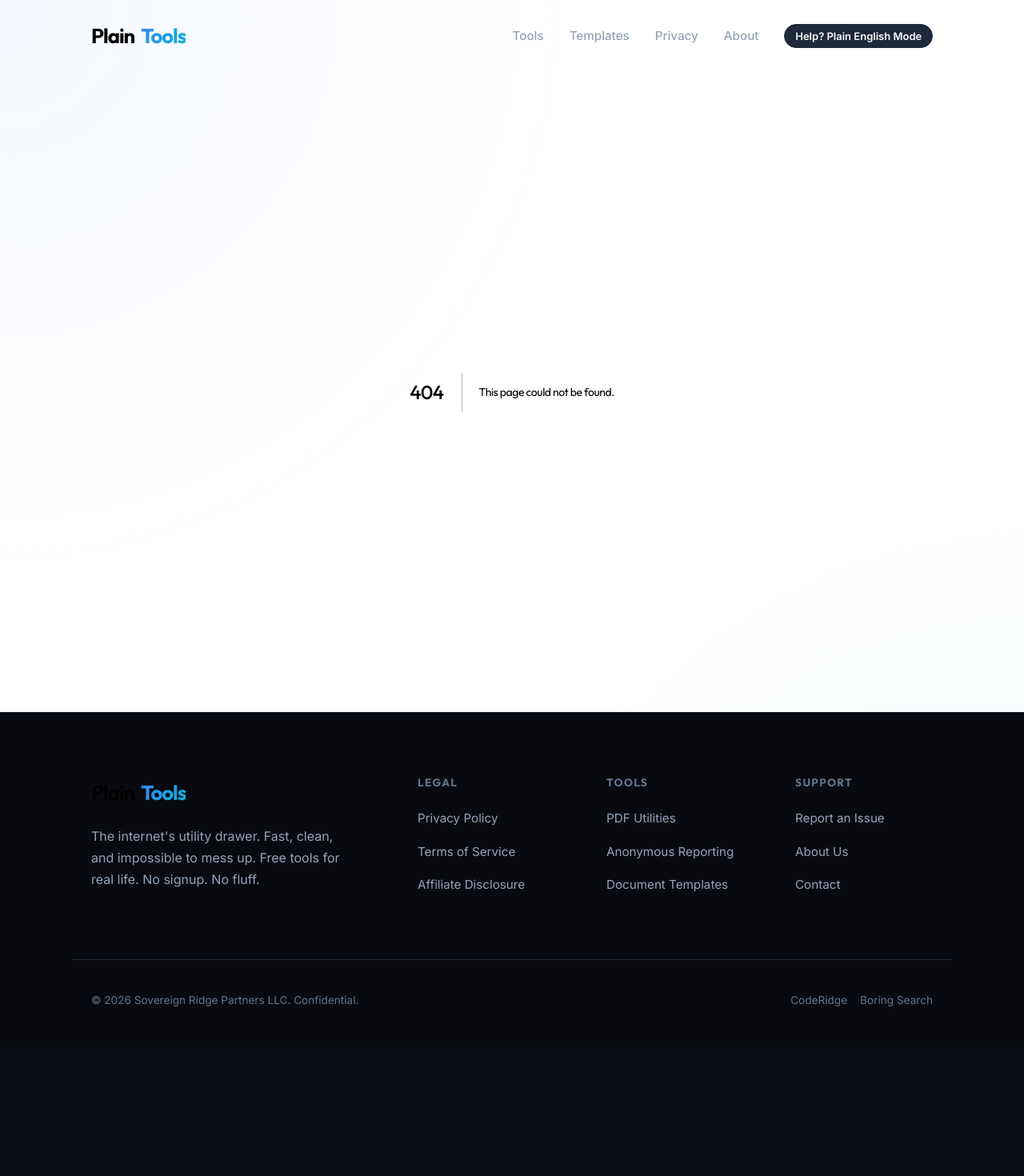
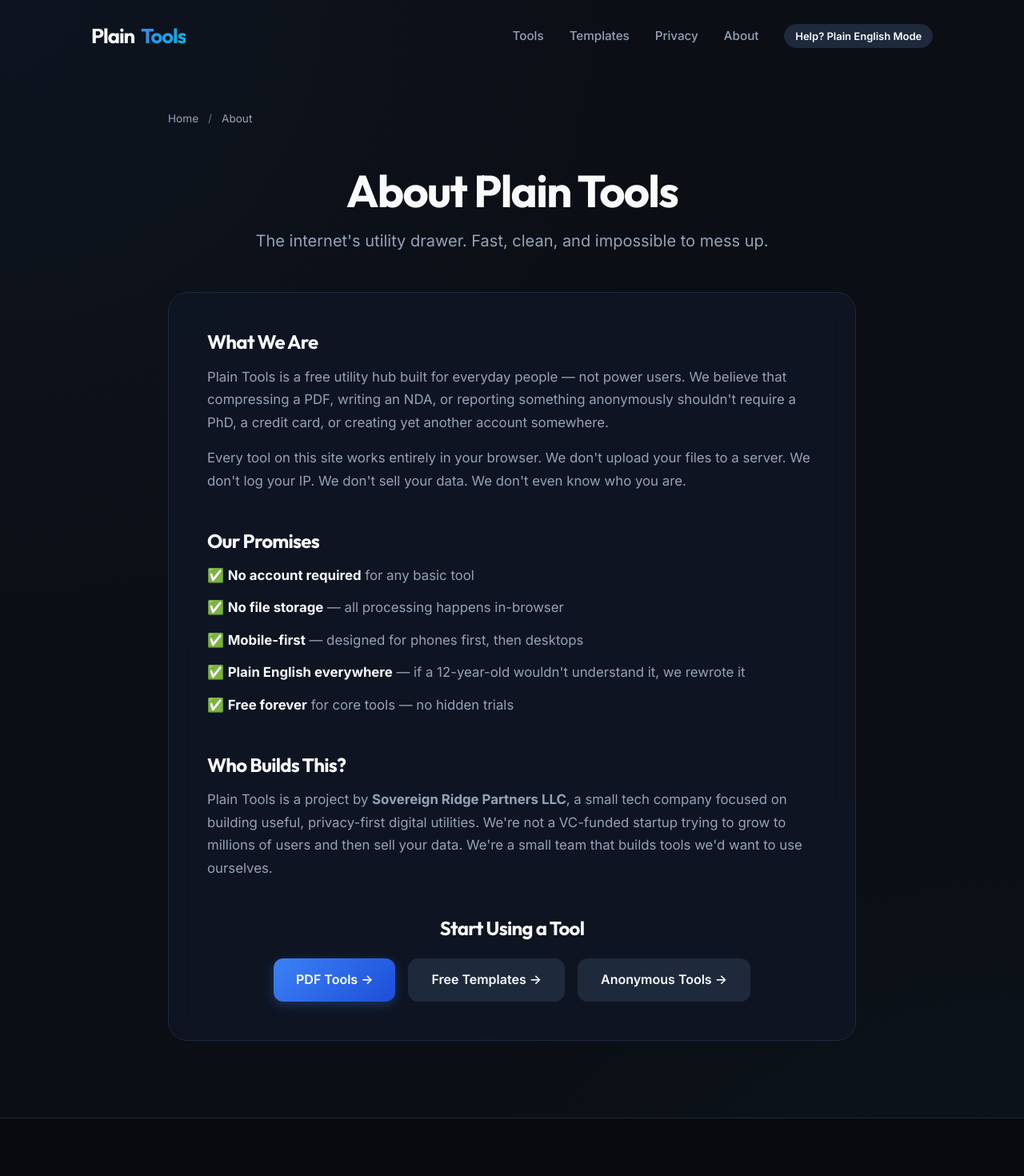
Before and after one commit to CodeRidge211/plaintools-, a Next.js app: page /about in a window 1280 px wide. Before the commit this address had no page. Shown: the top 1470 px of the page at 80% size. Before the commit the page ends 1309 px from the top, so only its background shows below. Built offline with nearby package versions, Linux system fonts and the light colour scheme.

Commit message:
Add About and Privacy stub pages to fix 404s

```diff
--- /dev/null
+++ b/app/about/page.tsx
@@ -0,0 +1,90 @@
+'use client';
+
+import Link from 'next/link';
+
+export default function AboutPage() {
+  return (
+    <div className="about-page container">
+      <nav className="breadcrumb">
+        <Link href="/">Home</Link>
+        <span className="separator">/</span>
+        <span className="current">About</span>
+      </nav>
+
+      <section className="about-hero">
+        <h1 className="display-font">About Plain Tools</h1>
+        <p className="tagline">The internet's utility drawer. Fast, clean, and impossible to mess up.</p>
+      </section>
+
+      <div className="about-body glass">
+        <section className="section">
+          <h2>What We Are</h2>
+          <p>
+            Plain Tools is a free utility hub built for everyday people — not power users. We believe that compressing a PDF,
+            writing an NDA, or reporting something anonymously shouldn't require a PhD, a credit card, or creating yet another
+            account somewhere.
+          </p>
+          <p>
+            Every tool on this site works entirely in your browser. We don't upload your files to a server.
+            We don't log your IP. We don't sell your data. We don't even know who you are.
+          </p>
+        </section>
+
+        <section className="section">
+          <h2>Our Promises</h2>
+          <ul className="promise-list">
+            <li>✅ <strong>No account required</strong> for any basic tool</li>
+            <li>✅ <strong>No file storage</strong> — all processing happens in-browser</li>
+            <li>✅ <strong>Mobile-first</strong> — designed for phones first, then desktops</li>
+            <li>✅ <strong>Plain English everywhere</strong> — if a 12-year-old wouldn't understand it, we rewrote it</li>
+            <li>✅ <strong>Free forever</strong> for core tools — no hidden trials</li>
+          </ul>
+        </section>
+
+        <section className="section">
+          <h2>Who Builds This?</h2>
+          <p>
+            Plain Tools is a project by <strong>Sovereign Ridge Partners LLC</strong>, a small tech company focused on
+            building useful, privacy-first digital utilities. We're not a VC-funded startup trying to grow to millions of users
+            and then sell your data. We're a small team that builds tools we'd want to use ourselves.
+          </p>
+        </section>
+
+        <section className="section cta-section">
+          <h2>Start Using a Tool</h2>
+          <div className="cta-links">
+            <Link href="/pdf-tools" className="btn btn-primary">PDF Tools →</Link>
+            <Link href="/templates" className="btn btn-secondary">Free Templates →</Link>
+            <Link href="/anonymous-reporting" className="btn btn-secondary">Anonymous Tools →</Link>
+          </div>
+        </section>
+      </div>
+
+      <style jsx>{`
+        .about-page { padding: 3rem 0 6rem; max-width: 860px; }
+        .breadcrumb { display: flex; gap: 0.75rem; font-size: 0.85rem; color: var(--text-muted); margin-bottom: 3rem; }
+        .separator { color: var(--text-dim); }
+        .about-hero { text-align: center; margin-bottom: 3rem; }
+        .display-font { font-size: 3.5rem; margin-bottom: 1rem; }
+        .tagline { font-size: 1.25rem; color: var(--text-muted); }
+
+        .about-body { padding: 3rem; border-radius: var(--radius-lg); border: 1px solid var(--border); }
+        .section { margin-bottom: 3rem; }
+        .section:last-child { margin-bottom: 0; }
+        .section h2 { font-size: 1.5rem; margin-bottom: 1rem; color: var(--text-main); }
+        .section p { font-size: 1.05rem; color: var(--text-muted); line-height: 1.7; margin-bottom: 1rem; }
+        .promise-list { list-style: none; display: flex; flex-direction: column; gap: 0.85rem; }
+        .promise-list li { font-size: 1.05rem; color: var(--text-muted); }
+        .promise-list strong { color: var(--text-main); }
+
+        .cta-section h2 { text-align: center; }
+        .cta-links { display: flex; gap: 1rem; justify-content: center; flex-wrap: wrap; margin-top: 1.5rem; }
+
+        @media (max-width: 768px) {
+          .display-font { font-size: 2.25rem; }
+          .about-body { padding: 2rem 1.5rem; }
+        }
+      `}</style>
+    </div>
+  );
+}
```
Also changed, not shown: app/privacy-security/page.tsx (added, +65 -0 lines).
